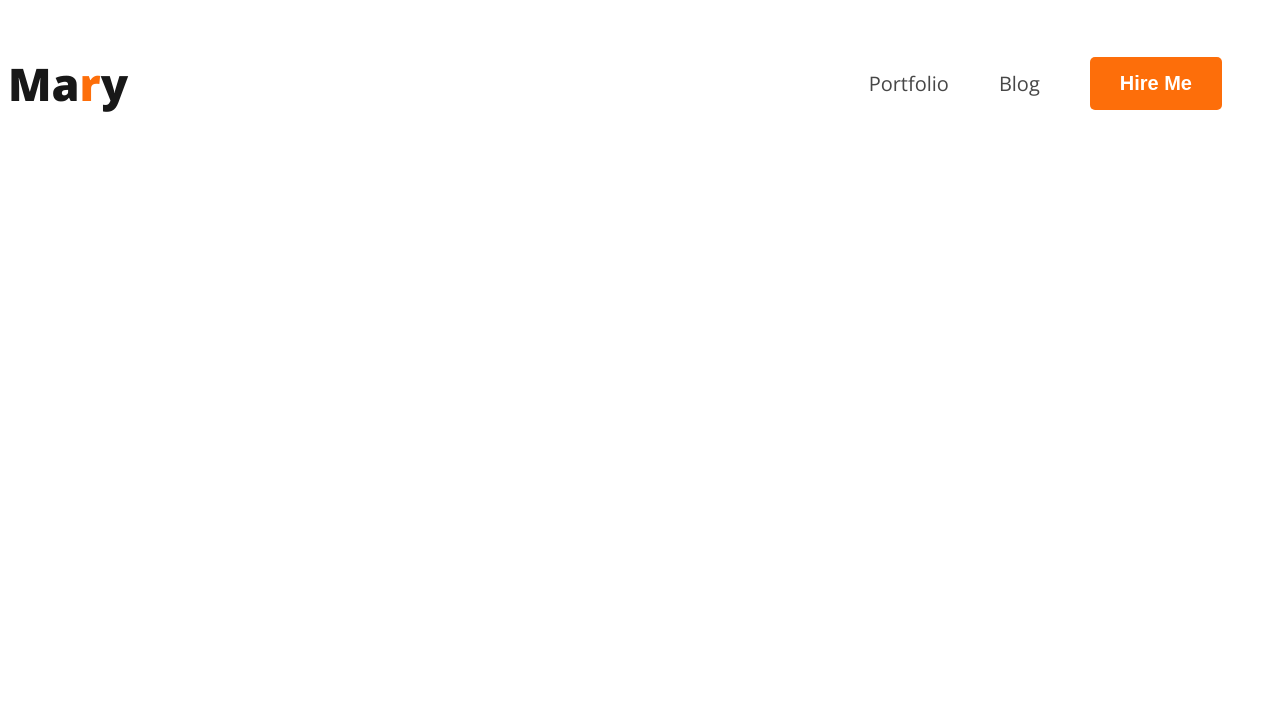
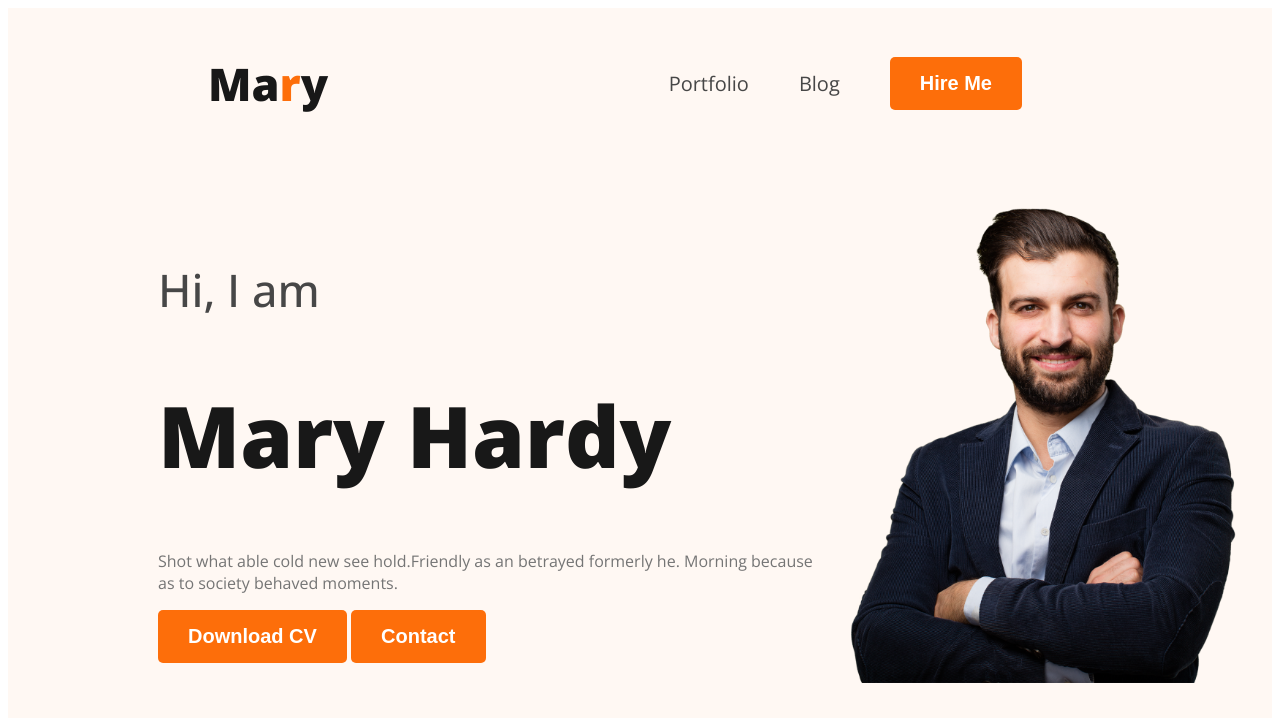
Before and after one commit to rjmahfuztech/simple-portfolio, a plain HTML site: page index.html in a window 1280 px wide. Drawn offline with nearby package versions, Linux system fonts and the light colour scheme.

Commit message:
banner section added

```diff
--- a/index.html
+++ b/index.html
@@ -13,7 +13,7 @@
     <link rel="stylesheet" href="styles/style.css" />
   </head>
   <body>
-    <header>
+    <header class="header">
       <nav>
         <h3 class="nav-title">Ma<span class="text-primary">r</span>y</h3>
         <ul>
@@ -22,6 +22,21 @@
           <li><button class="btn-primary">Hire Me</button></li>
         </ul>
       </nav>
+      <div class="banner">
+        <div>
+          <h3 class="banner-greeting">Hi, I am</h3>
+          <h1 class="banner-title">Mary Hardy</h1>
+          <p class="banner-text">
+            Shot what able cold new see hold.Friendly as an betrayed formerly
+            he. Morning because as to society behaved moments.
+          </p>
+          <button class="btn-primary">Download CV</button>
+          <button class="btn-primary">Contact</button>
+        </div>
+        <div>
+          <img src="images/hardy.png" alt="" />
+        </div>
+      </div>
     </header>
     <main></main>
     <footer></footer>
--- a/styles/style.css
+++ b/styles/style.css
@@ -21,6 +21,7 @@ nav {
   display: flex;
   align-items: center;
   justify-content: space-between;
+  margin: 0 200px;
 }
 .nav-title {
   font-weight: 800;
@@ -41,3 +42,28 @@ nav ul > li a {
   font-size: 20px;
   color: #474747;
 }
+/* banner style */
+.header {
+  background-color: #fff8f3;
+}
+.banner {
+  display: flex;
+  align-items: center;
+  padding: 30px 30px 30px 150px;
+}
+.banner .banner-greeting {
+  font-size: 45px;
+  font-weight: 500;
+  color: #474747;
+}
+.banner .banner-title {
+  font-size: 85px;
+  font-weight: 800;
+  color: #181818;
+}
+.banner .banner-text {
+  color: #757575;
+}
+.banner img {
+  width: 100%;
+}
```
